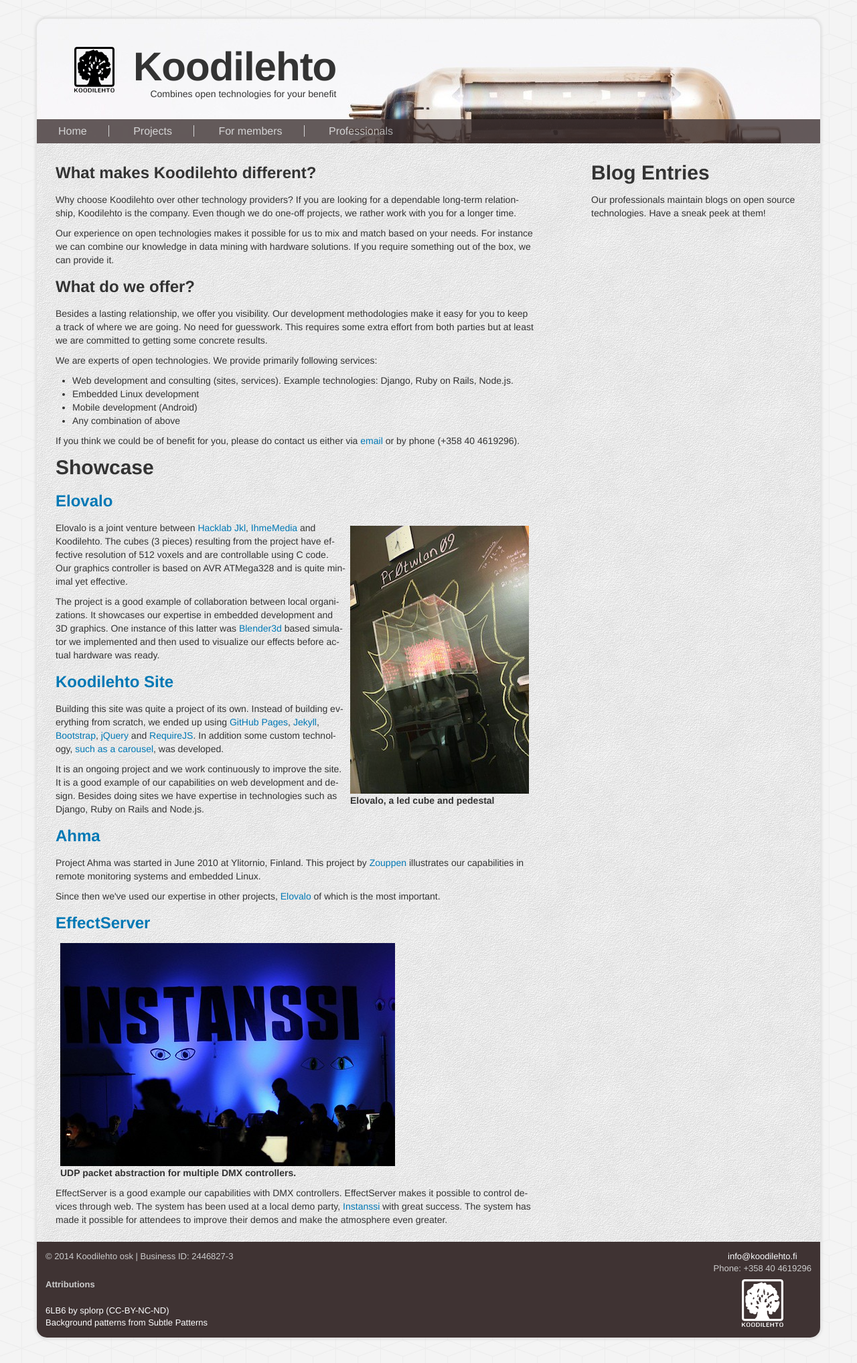
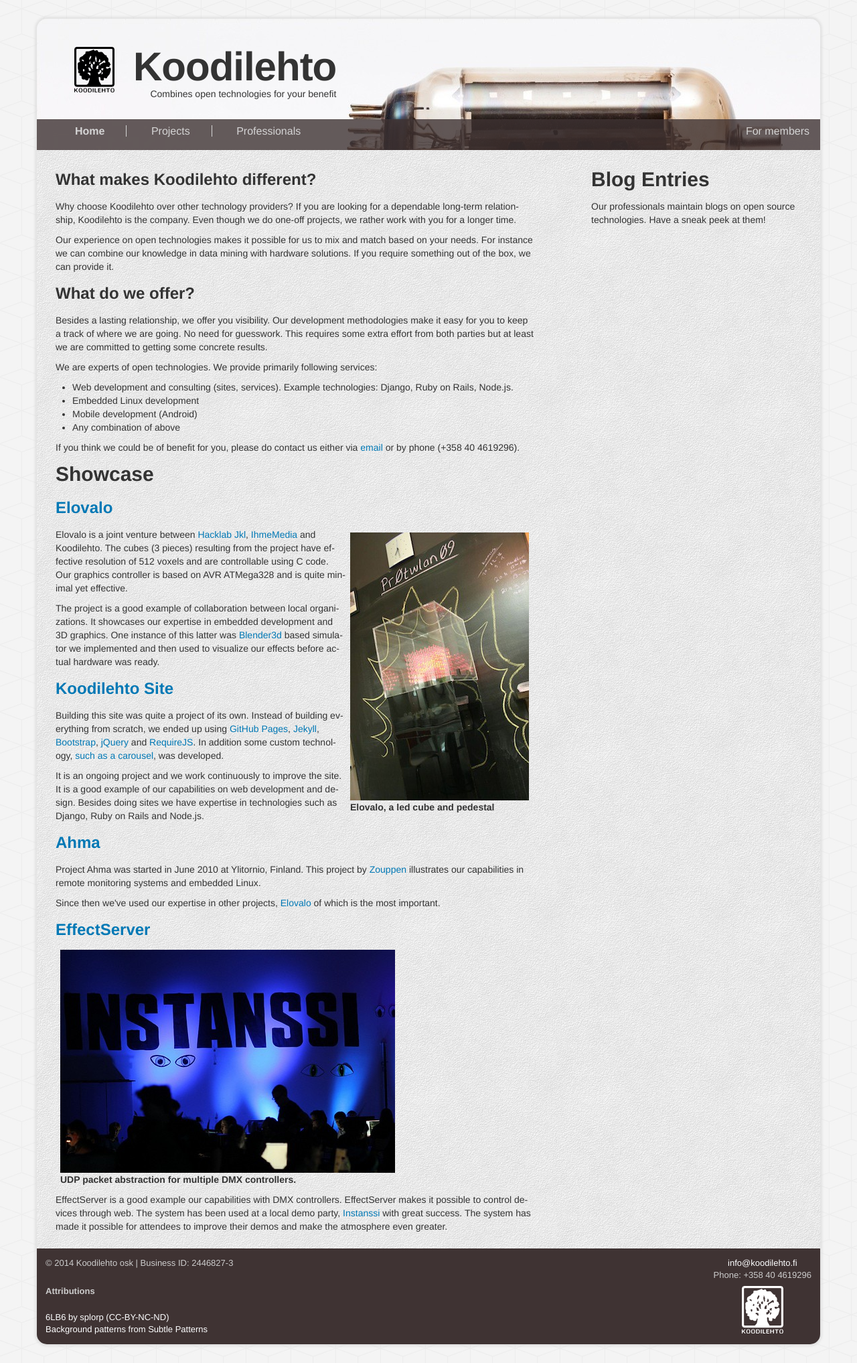
Before and after one commit to koodilehto/koodilehto-site, a Jekyll site: the page built from index.html, in a window 1280 px wide. Shown: the whole page at 67% size. Built offline with Jekyll 4.4.1, drawn with Linux system fonts in a browser that asks for light colours.

Commit message:
Move "for members" to the right

```diff
--- a/_layouts/layout.html
+++ b/_layouts/layout.html
@@ -34,12 +34,15 @@
                 </div>
             </div>
 
-            <ul class="navi">
-                <li {% if page.url == '/index.html' %}class="selected"{% endif %}><a href="/">Home</a></li>
-                <li {% if page.url == '/projects/index.html' %}class="selected"{% endif %}><a href="/projects/">Projects</a></li>
-                <li {% if page.url == '/formembers/index.html' %}class="selected"{% endif %}><a href="/formembers/">For members</a></li>
-                <li {% if page.url == '/professionals/index.html' %}class="selected"{% endif %}><a href="/professionals/">Professionals</a></li>
-            </ul>
+            <div class="navi">
+                <ul>
+                    <li {% if page.url == '/' %}class="selected"{% endif %}><a href="/">Home</a></li>
+                    <li {% if page.url == '/projects/' %}class="selected"{% endif %}><a href="/projects/">Projects</a></li>
+                    <li {% if page.url == '/professionals/' %}class="selected"{% endif %}><a href="/professionals/">Professionals</a></li>
+                </ul>
+
+                <span class="formembers{% if page.url == '/formembers/' %} selected{% endif %}"><a href="/formembers/">For members</a></span>
+            </div>
 
             {{ page.extraNavi }}
         </div>
--- a/css/base.css
+++ b/css/base.css
@@ -145,6 +145,7 @@
 }
 
 .navi {
+    overflow: auto;
     width: 100%;
     padding: 0.5em 0em 0.5em 0em;
     margin: 0;
@@ -154,6 +155,15 @@
 
 .navi {
     opacity: 0.8;
+}
+
+.navi ul {
+    float: left;
+}
+
+.formembers {
+    float: right;
+    margin-right: 1em;
 }
 
 .subnavi {
@@ -178,12 +188,11 @@
     border-right: 1px dotted #CCC;
 }
 
-
 .navi li:last-child {
     border-right: none;
 }
 
-.navi li a {
+.navi a {
     color: #ccc;
 }
 
```
